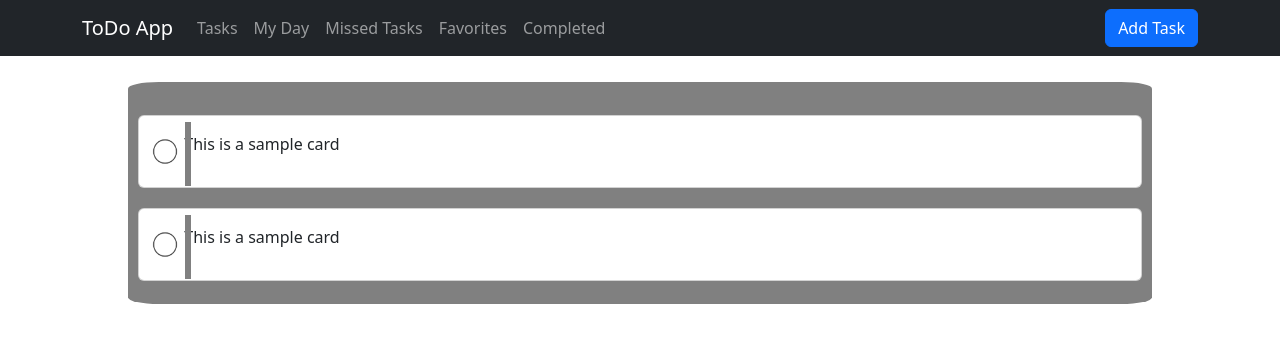
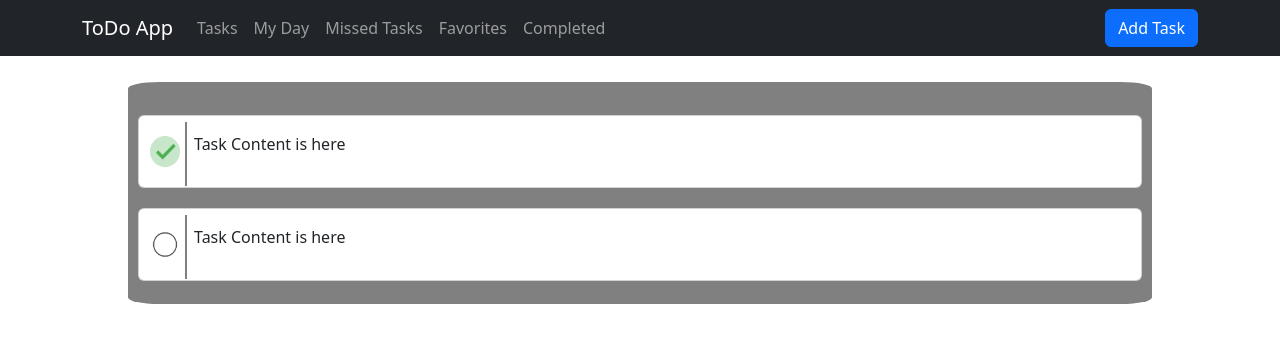
Before and after one commit to boscosylvester-john/react-todo-app, a React (Create React App) app in the folder todo-app/: page / in a window 1280 px wide. Shown: the top 342 px of the page. Built offline with nearby package versions, Linux system fonts and the light colour scheme; data requests are answered from the project's data file.

Commit message:
Update filter logic

```diff
--- a/todo-app/db.json
+++ b/todo-app/db.json
@@ -4,17 +4,21 @@
       "id": 1,
       "subject": "Complete math hw",
       "description": "",
-      "dueDate": "5/21/2023",
+      "dueDate": "2023-05-21",
       "reminderDate": "",
-      "status": "COMPLETED"
+      "status": "COMPLETED",
+      "isFavorite": "FALSE",
+      "createdOn": "2023-05-13"
     },
     {
       "id": 2,
       "subject": "Complete science hw",
       "description": "",
-      "dueDate": "5/20/2023",
+      "dueDate": "2023-05-20",
       "reminderDate": "",
-      "status": "PENDING"
+      "status": "PENDING",
+      "isFavorite": "TRUE",
+      "createdOn": "2023-05-13"
     }
   ]
 }
--- a/todo-app/src/App.js
+++ b/todo-app/src/App.js
@@ -1,18 +1,52 @@
-import { useState } from 'react';
+import { useEffect, useState } from 'react';
 import './App.css';
 import MainContent from './components/MainContent';
 import Navigation from './components/Navigation';
-import { PAGE_TYPES } from './constants';
+import { ACTION_TYPE, PAGE_TYPES } from './constants';
+import { getTasks } from './apiCalls';
 
 const App = () => {
   const [pageType, setPageType] = useState(
     PAGE_TYPES.TASKS
   );
 
+  const [allTasks, setAllTasks] = useState([]);
+
+  const updateTaskList = (changedTask, action) => {
+    let updatedList = Object.assign([], allTasks);
+    switch (action) {
+      case ACTION_TYPE.NEW:
+        updatedList.push(changedTask);
+        break;
+      case ACTION_TYPE.UPDATE:
+        updatedList = updatedList.filter(
+          (task) => task.id !== changedTask.id
+        );
+        updatedList.push(changedTask);
+        break;
+    }
+    setAllTasks(updatedList);
+  };
+
+  useEffect(() => {
+    const fetchTasks = async () => {
+      const result = await getTasks();
+      setAllTasks(result);
+    };
+    fetchTasks();
+  }, []);
+
   return (
     <div>
-      <Navigation setPageType={setPageType} />
-      <MainContent pageType={pageType} />
+      <Navigation
+        setPageType={setPageType}
+        updateTaskList={updateTaskList}
+      />
+      <MainContent
+        pageType={pageType}
+        allTasks={allTasks}
+        updateTaskList={updateTaskList}
+      />
     </div>
   );
 };
--- a/todo-app/src/components/TaskCard.js
+++ b/todo-app/src/components/TaskCard.js
@@ -1,19 +1,37 @@
 import React from 'react';
 import Card from 'react-bootstrap/Card';
 import taskCardStyles from './TaskCard.module.css';
-// import completedTaskImg from '../icons/completedtasks.png';
+import completedTaskImg from '../icons/completedtasks.png';
 import pendingTaskImg from '../icons/pendingtasks.png';
+import TaskContents from './TaskContents';
+import { PAGE_TYPES } from '../constants';
 
-const TaskCard = () => {
+const TaskCard = ({ task, updateTaskList }) => {
+  const toggleCompletionStatus = (currentTask) => {
+    if (currentTask.status === PAGE_TYPES.COMPLETED) {
+      currentTask.status = PAGE_TYPES.PENDING;
+    } else {
+      currentTask.status = PAGE_TYPES.COMPLETED;
+    }
+    updateTaskList(currentTask);
+  };
+
   return (
     <Card className={taskCardStyles.task}>
       <Card.Body>
         <img
           className={taskCardStyles.checkImage}
-          src={pendingTaskImg}
+          src={
+            task.status === PAGE_TYPES.COMPLETED
+              ? completedTaskImg
+              : pendingTaskImg
+          }
+          onClick={() => {
+            toggleCompletionStatus(task);
+          }}
         />
         <div className={taskCardStyles.line}></div>
-        This is a sample card
+        <TaskContents />
       </Card.Body>
     </Card>
   );
--- a/todo-app/src/components/TaskCard.module.css
+++ b/todo-app/src/components/TaskCard.module.css
@@ -11,7 +11,7 @@
 
 .line {
 	float: left;
-	border-left: 6px solid gray;
+	border-left: 2px solid gray;
 	height: 90%;
 	margin: -1% 0 0 3%;
 	position: absolute;
--- /dev/null
+++ b/todo-app/src/components/TaskContents.js
@@ -0,0 +1,13 @@
+import React from 'react';
+import taskContentsStyles from './TaskContents.module.css';
+
+const TaskContents = () => {
+  return (
+    <div className={taskContentsStyles.contents}>
+      Task Content is here
+    </div>
+  );
+};
+
+TaskContents.PropTypes = {};
+export default TaskContents;
--- /dev/null
+++ b/todo-app/src/components/TaskContents.module.css
@@ -0,0 +1,3 @@
+.contents {
+	margin-left: 4%;
+}
--- a/todo-app/src/components/mainContent.js
+++ b/todo-app/src/components/mainContent.js
@@ -1,22 +1,63 @@
-import React, { useEffect } from 'react';
-import { getTasks } from '../apiCalls';
+import React, { useEffect, useState } from 'react';
 import mainContentStyles from './MainContent.module.css';
 import TaskCard from './TaskCard';
+import { IS_FAVORITE, PAGE_TYPES } from '../constants';
 
-const MainContent = ({ pageType }) => {
+const MainContent = ({
+  pageType,
+  allTasks,
+  updateTaskList
+}) => {
+  const [currentTasks, setCurrentTasks] = useState([]);
+
   useEffect(() => {
-    const fetchTasks = async () => {
-      const tasks = await getTasks();
-      console.log(tasks);
-      console.log(pageType);
-    };
-    fetchTasks();
-  });
+    let filteredTasks = allTasks;
+    switch (pageType) {
+      case PAGE_TYPES.COMPLETED:
+        filteredTasks = filteredTasks.filter(
+          (task) => task.status === pageType
+        );
+        break;
+      case PAGE_TYPES.MISSED_TASKS:
+        filteredTasks = filteredTasks.filter(
+          (task) =>
+            task.status === PAGE_TYPES.PENDING &&
+            new Date(task.dueDate) < new Date() &&
+            new Date(task.dueDate).toDateString() !==
+              new Date().toDateString()
+        );
+        break;
+      case PAGE_TYPES.MY_DAY:
+        filteredTasks = filteredTasks.filter(
+          (task) =>
+            new Date(task.dueDate).toDateString() ===
+            new Date().toDateString()
+        );
+        break;
+      case PAGE_TYPES.FAVORITES:
+        filteredTasks = filteredTasks.filter(
+          (task) => task.isFavorite === IS_FAVORITE.TRUE
+        );
+        break;
+      default:
+        break;
+    }
+    setCurrentTasks(filteredTasks);
+  }, [pageType, allTasks]);
 
   return (
     <div className={mainContentStyles.container}>
-      <TaskCard />
-      <TaskCard />
+      {currentTasks && currentTasks.length === 0
+        ? 'No tasks yet, start by creating new tasks'
+        : currentTasks.map((task, index) => {
+            return (
+              <TaskCard
+                task={task}
+                updateTaskList={updateTaskList}
+                key={index}
+              />
+            );
+          })}
     </div>
   );
 };
--- a/todo-app/src/components/navigation.js
+++ b/todo-app/src/components/navigation.js
@@ -5,7 +5,9 @@ import PropTypes from 'prop-types';
 import { PAGE_TYPES } from '../constants';
 import Button from 'react-bootstrap/Button';
 
-const Navigation = ({ setPageType }) => {
+const Navigation = ({ setPageType, updateTaskList }) => {
+  console.log(updateTaskList);
+
   return (
     <Navbar bg="dark" variant="dark">
       <Container>
--- a/todo-app/src/constants.js
+++ b/todo-app/src/constants.js
@@ -3,5 +3,16 @@ export const PAGE_TYPES = {
   MY_DAY: 'MY DAY',
   MISSED_TASKS: 'MISSED TASKS',
   FAVORITES: 'FAVORITES',
-  COMPLETED: 'COMPLETED'
+  COMPLETED: 'COMPLETED',
+  PENDING: 'PENDING'
 };
+
+export const IS_FAVORITE = {
+  TRUE: 'TRUE',
+  FALSE: 'FALSE'
+};
+
+export const ACTION_TYPE = {
+  NEW: 'NEW',
+  UPDATE: 'UPDATE'
+};
```
Also changed, not shown: todo-app/src/components/TaskContent.js (deleted, +0 -8 lines).
